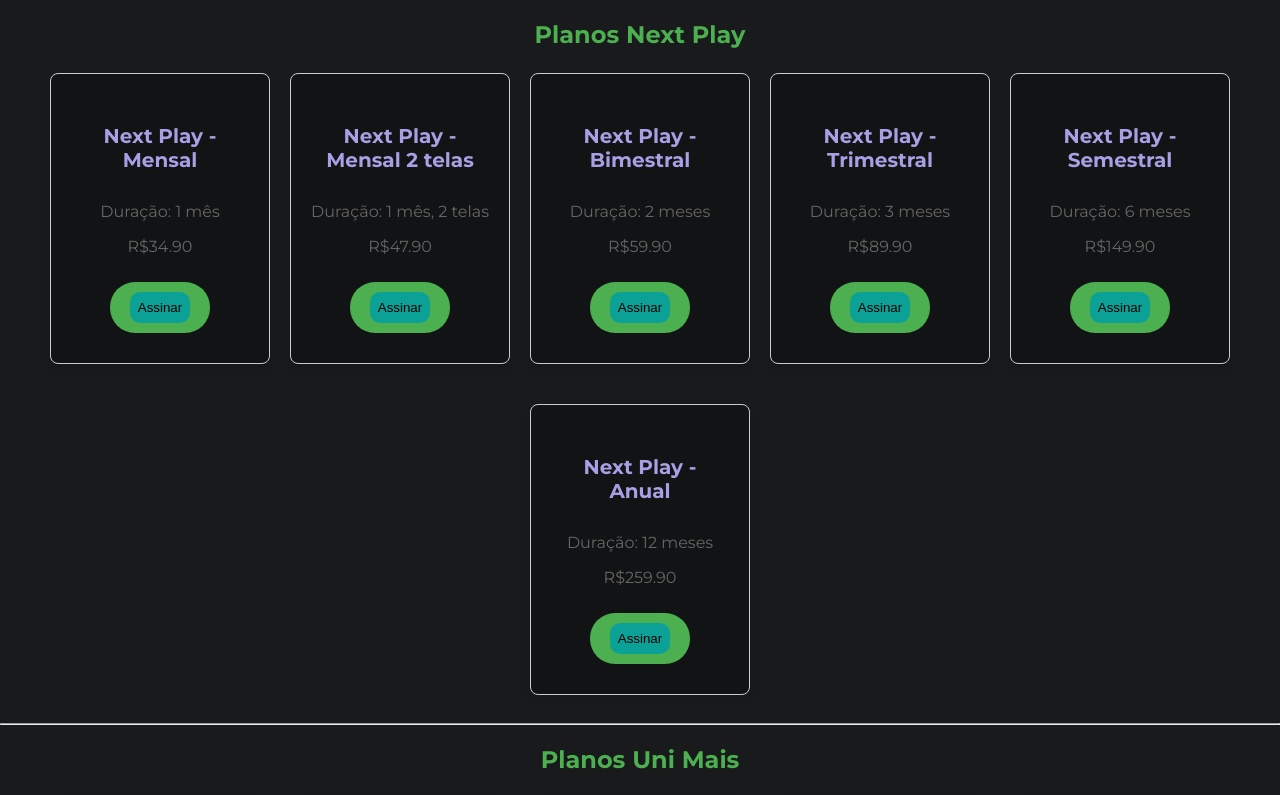
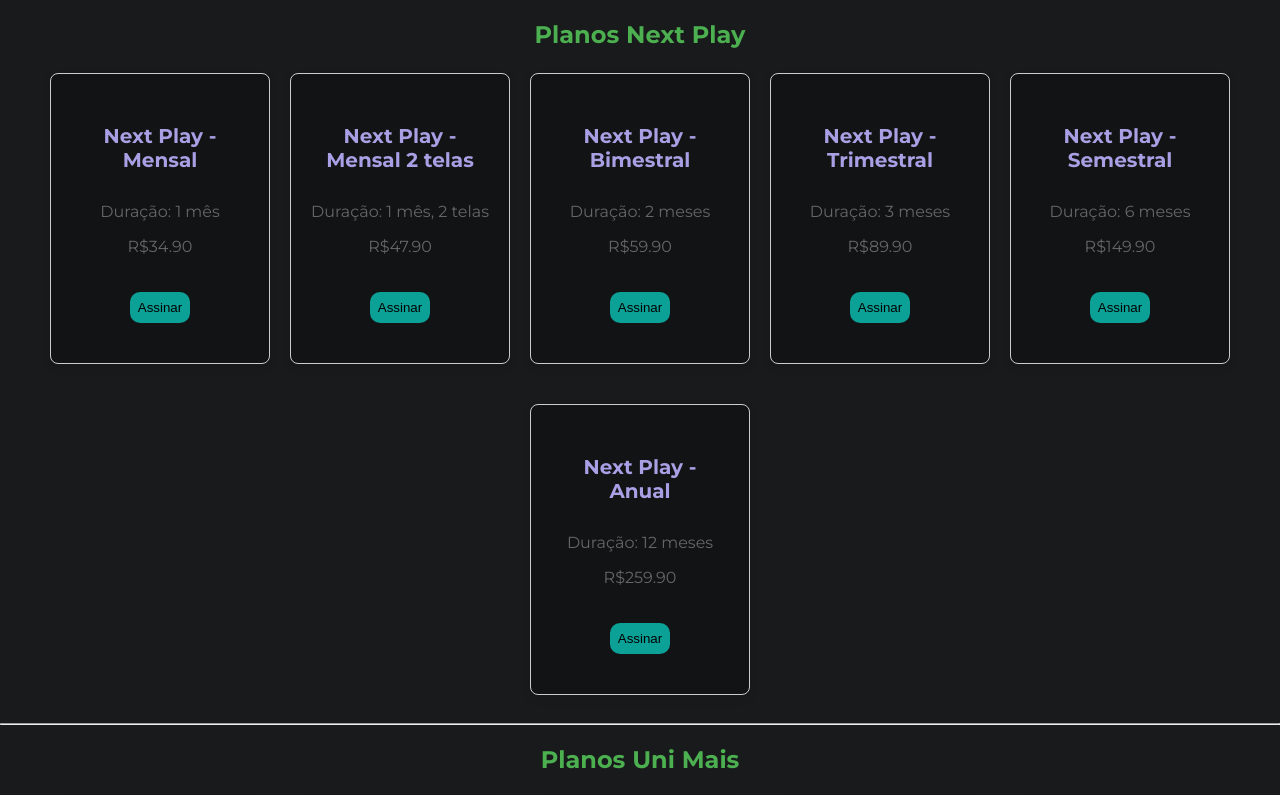
Before and after one commit to MobTrue/Uni-Play-Streaming, a plain HTML site: page pages/plans.html in a window 1280 px wide. Shown: the top 795 px of the page. Drawn offline with Linux system fonts and the light colour scheme; a web font is replaced by a local one.

Commit message:
Update home.css

```diff
--- a/styles/home.css
+++ b/styles/home.css
@@ -259,6 +259,9 @@ footer {
     border-radius: 25px;
     text-decoration: none;
     transition: background-color 0.3s ease;
+    outline: none;
+    cursor: pointer;
+    background: transparent;
 }
 
 .card a:hover {
```
